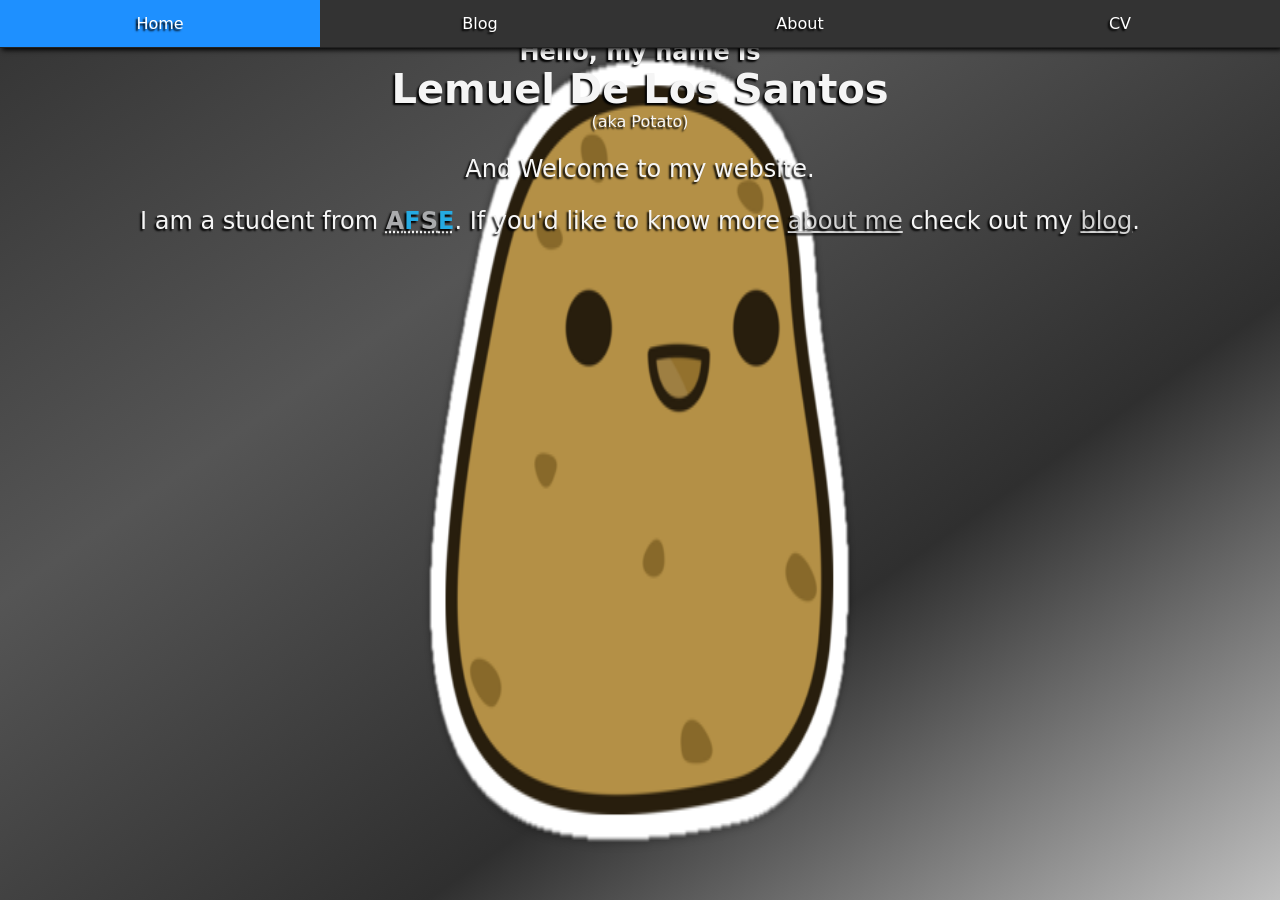
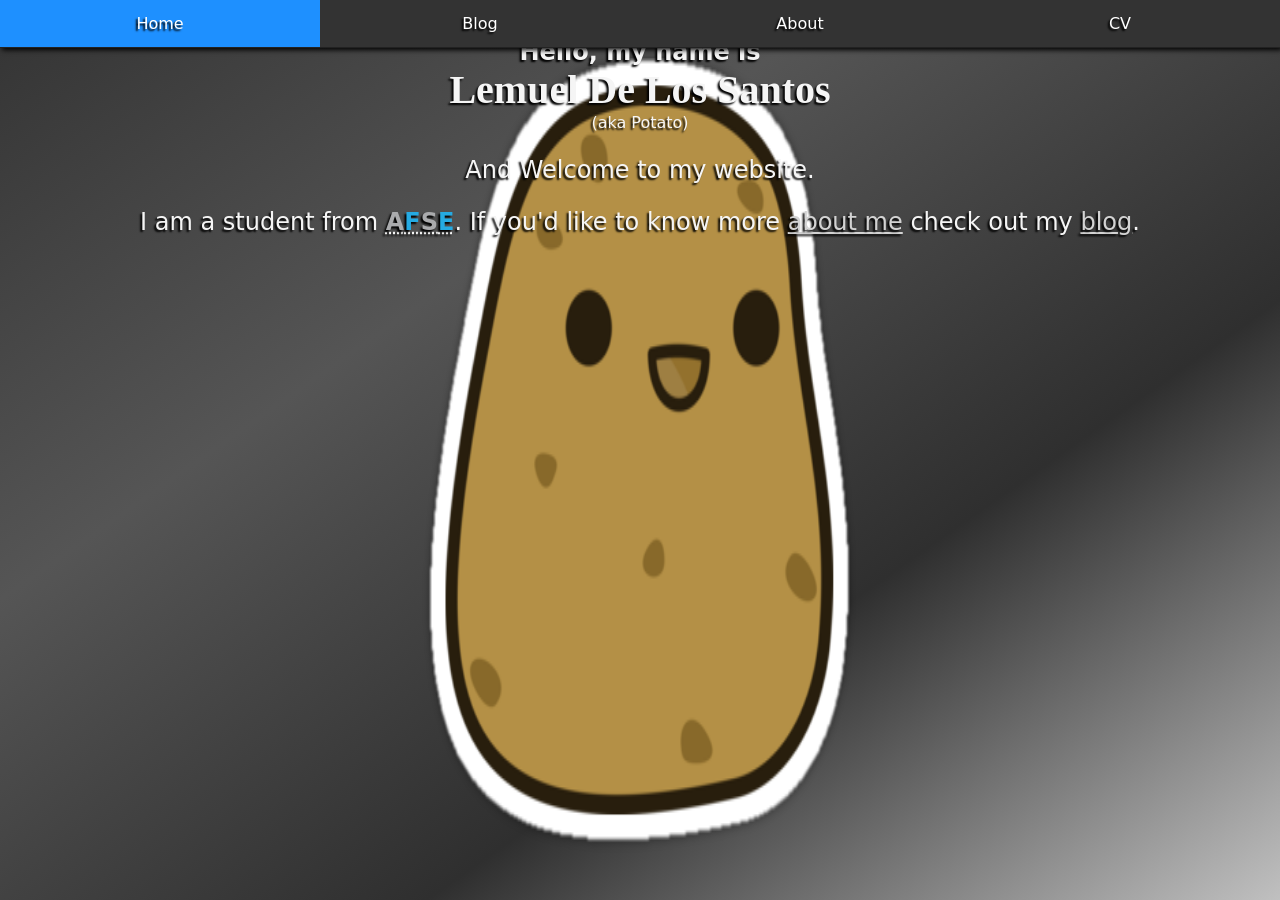
Before and after one commit to lemueldls/lemueld6200.github.io, a Jekyll site: the page built from index.html, in a window 1280 px wide. Built offline with Jekyll 4.4.1, drawn with Linux system fonts in a browser that asks for light colours; some web fonts are replaced.

Commit message:
Update index.html

```diff
--- a/index.html
+++ b/index.html
@@ -14,7 +14,7 @@ title: Lemuel De Los Santos
 	</nav>
 	<img id="potato" alt="Potato" src="/Potato.png">
 	<b style="font-size:150%">Hello, my name is</b><br>
-	<strong style="font-size:250%">Lemuel De Los Santos</strong><br>
+	<strong style="font-size:250%;font-family:'Happy Potato';">Lemuel De Los Santos</strong><br>
 	(aka Potato)
 	<p style="font-size:150%">And Welcome to my website.</ p>
 	<p style="font-size:150%">I am a student from <abbr title="Acadamy for Software Engineering"><b style="color:#aaabad">A</b><b style="color:#25aae2">F</b><b style="color:#aaabad">S</b><b style="color:#25aae2">E</b></abbr>. If you'd like to know more <a href="/about/">about me</a> check out my <a href="/blog/">blog</a>.</p>
```
